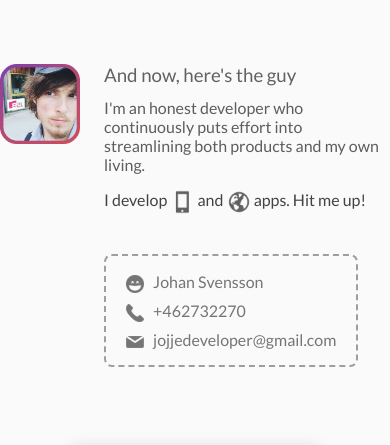
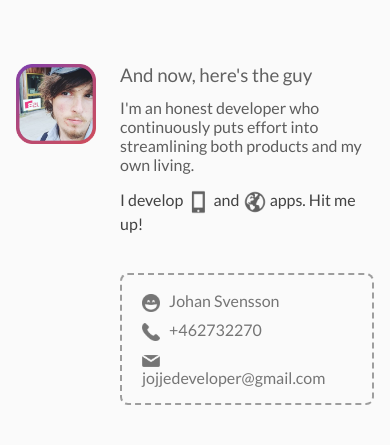
Before and after one commit to jojjesv/portfolio, a React (Create React App) app: page / in a window 390 px wide. Shown: the part 627-1072 px from the top of the page. Built offline with nearby package versions, Linux system fonts and the light colour scheme; no server answers.

Commit message:
made about responsive

```diff
--- a/src/about/styles.scss
+++ b/src/about/styles.scss
@@ -2,7 +2,9 @@
   display: grid;
   max-width: 480px;
   margin: 64px auto 0 auto;
+  padding: 0 16px;
   grid-template-columns: auto auto;
+  grid-gap: 24px;
 
   /* text */
   .about.personal{
@@ -24,7 +26,7 @@
   }
 
   .avatar{
-    margin: 0 24px 0 0;
+    margin: 0;
     img{
       width: 80px;
     }
@@ -52,3 +54,12 @@
     }
   }
 }
+
+@media (max-width: 365px) {
+  #about-me {
+    grid-template-columns: auto;
+    grid-template-rows: auto auto;
+    text-align: center;
+    grid-gap: 18px;
+  }
+}
```
